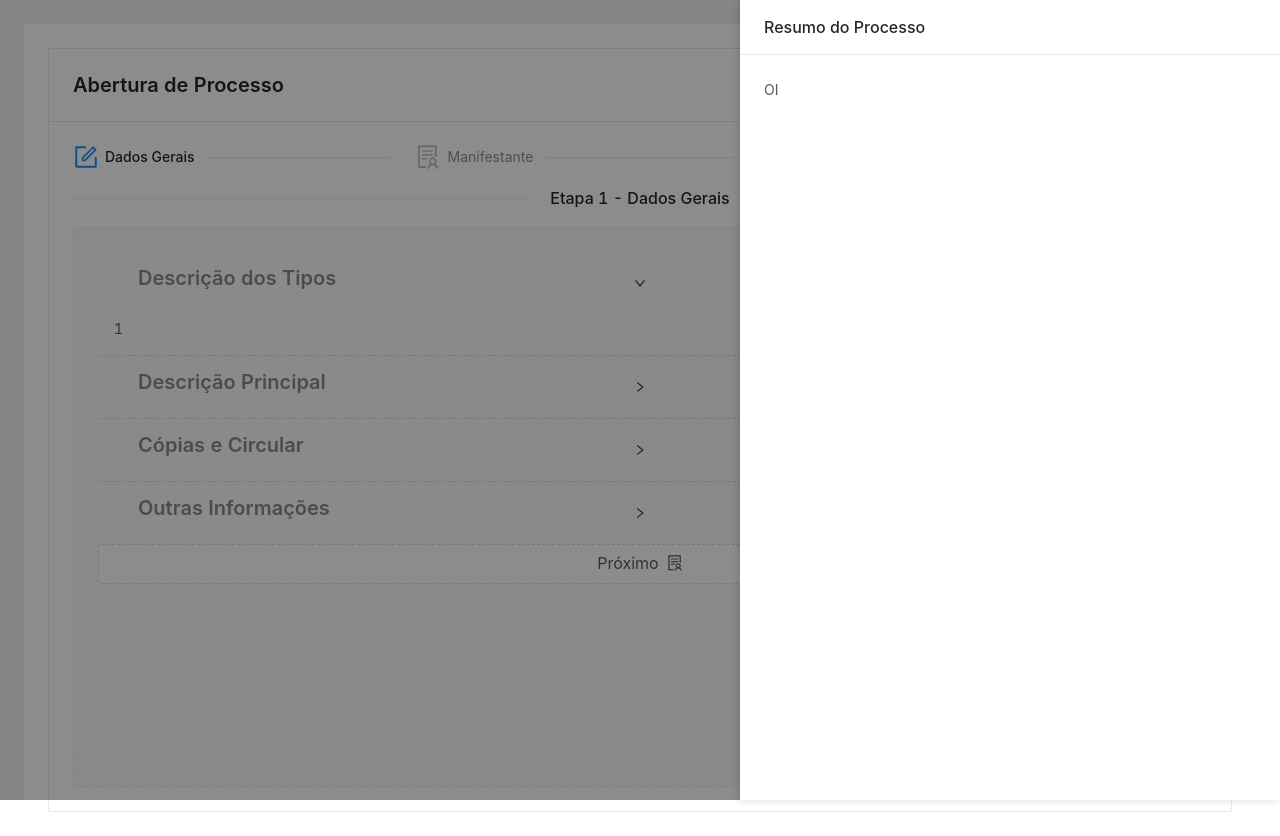
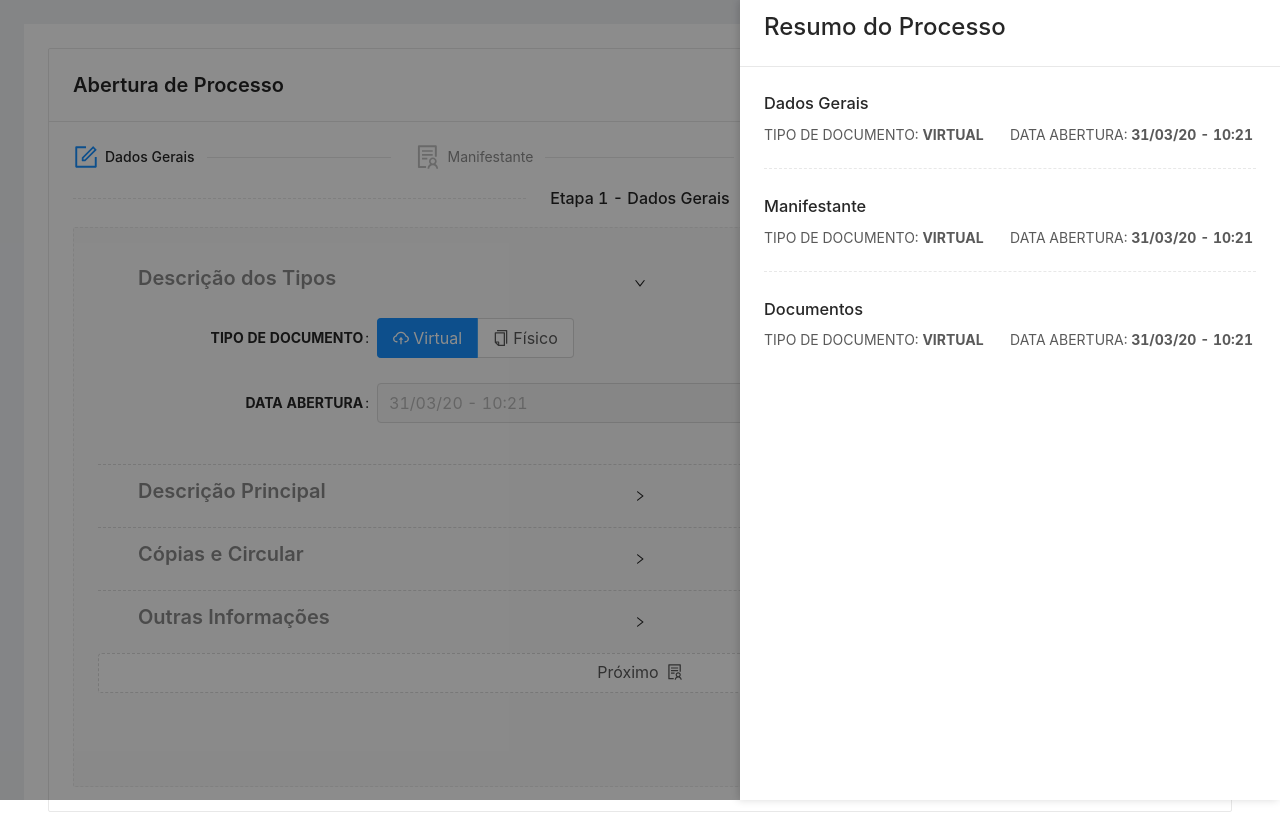
Before and after one commit to igortice/spu-react, a React (Create React App) app: page /processo/abertura in a window 1280 px wide. Both pictures are taken after a click on the button "visualizar resumo". Built offline with nearby package versions, Linux system fonts and the light colour scheme.

Commit message:
better with redux

```diff
--- a/src/components/processo/abertura/EtapaForm/EtapaForm1/index.js
+++ b/src/components/processo/abertura/EtapaForm/EtapaForm1/index.js
@@ -1,13 +1,50 @@
-import { Button, Collapse, Divider, Typography } from 'antd';
+import { Button, Collapse, Form, Input, Radio, Typography } from 'antd';
+import {
+  CalendarOutlined,
+  CloudUploadOutlined,
+  CopyOutlined,
+  SolutionOutlined,
+} from '@ant-design/icons';
+import { useDispatch, useSelector } from 'react-redux';
 
+import { AberturaProcessoActions } from '~/store/ducks/aberturaProcessoDuck';
 import React from 'react';
-import { SolutionOutlined } from '@ant-design/icons';
 
 const { Title, Text } = Typography;
 
 export default () => {
+  const formDadosGerais = useSelector(
+    (state) => state.aberturaProcesso.form.dadosGerais
+  );
+  const dispatch = useDispatch();
+
+  const [form] = Form.useForm();
+
+  const onFinish = (values) => {
+    console.log('Success:', values);
+  };
+
+  const onFinishFailed = (errorInfo) => {
+    console.log('Failed:', errorInfo);
+  };
+
+  const onValuesChange = (values) => {
+    dispatch(AberturaProcessoActions.changeFormDadosGerais(values));
+  };
+
   return (
     <>
+      <Form
+        labelCol={{ span: 6 }}
+        wrapperCol={{ span: 12 }}
+        form={form}
+        name="etapa-dados-gerais"
+        size="large"
+        initialValues={formDadosGerais}
+        onFinish={onFinish}
+        onFinishFailed={onFinishFailed}
+        onValuesChange={onValuesChange}
+      >
         <Collapse
           defaultActiveKey={['1']}
           expandIconPosition="right"
@@ -22,7 +59,26 @@ export default () => {
             }
             key="1"
           >
-          1
+            <Form.Item
+              name="tipoVirtual"
+              label={<strong>TIPO DE DOCUMENTO</strong>}
+            >
+              <Radio.Group buttonStyle="solid">
+                <Radio.Button value={true}>
+                  <CloudUploadOutlined /> Virtual
+                </Radio.Button>
+                <Radio.Button value={false}>
+                  <CopyOutlined /> Físico
+                </Radio.Button>
+              </Radio.Group>
+            </Form.Item>
+
+            <Form.Item
+              name="dataAbertura"
+              label={<strong>DATA ABERTURA</strong>}
+            >
+              <Input addonAfter={<CalendarOutlined />} disabled />
+            </Form.Item>
           </Collapse.Panel>
           <Collapse.Panel
             header={
@@ -58,6 +114,7 @@ export default () => {
         <Button type="dashed" size="large" disabled={false} block>
           Próximo <SolutionOutlined />
         </Button>
+      </Form>
     </>
   );
 };
--- a/src/components/processo/abertura/EtapaForm/index.js
+++ b/src/components/processo/abertura/EtapaForm/index.js
@@ -13,6 +13,7 @@ export default ({ currentEtapa }) => {
         <Tabs
           type="card"
           activeKey={`${currentEtapa + 1}`}
+          defaultActiveKey={['1', '2']}
           tabBarStyle={{ display: 'none' }}
         >
           <Tabs.TabPane tab="1" key="1">
--- a/src/components/processo/abertura/Resumo.js
+++ b/src/components/processo/abertura/Resumo.js
@@ -1,17 +1,60 @@
-import { Drawer } from 'antd';
+import { Col, Divider, Drawer, Row } from 'antd';
+
 import React from 'react';
+import { useSelector } from 'react-redux';
 
-export default ({ showResumo, handleShowResumo }) => (
+export default ({ showResumo, handleShowResumo }) => {
+  const { form } = useSelector((state) => state.aberturaProcesso);
+
+  return (
     <>
       <Drawer
-      title="Resumo do Processo"
+        title={<h2>Resumo do Processo</h2>}
         width={540}
         placement="right"
         closable={false}
         visible={showResumo}
         onClose={() => handleShowResumo(false)}
       >
-      OI
+        <h3>Dados Gerais</h3>
+        <Row>
+          <Col span={12}>
+            TIPO DE DOCUMENTO:{' '}
+            <strong>
+              {form.dadosGerais.tipoVirtual ? 'VIRTUAL' : 'FÍSICO'}
+            </strong>
+          </Col>
+          <Col span={12}>
+            DATA ABERTURA: <strong>{form.dadosGerais.dataAbertura}</strong>
+          </Col>
+        </Row>
+        <Divider dashed />
+        <h3>Manifestante</h3>
+        <Row>
+          <Col span={12}>
+            TIPO DE DOCUMENTO:{' '}
+            <strong>
+              {form.dadosGerais.tipoVirtual ? 'VIRTUAL' : 'FÍSICO'}
+            </strong>
+          </Col>
+          <Col span={12}>
+            DATA ABERTURA: <strong>{form.dadosGerais.dataAbertura}</strong>
+          </Col>
+        </Row>
+        <Divider dashed />
+        <h3>Documentos</h3>
+        <Row>
+          <Col span={12}>
+            TIPO DE DOCUMENTO:{' '}
+            <strong>
+              {form.dadosGerais.tipoVirtual ? 'VIRTUAL' : 'FÍSICO'}
+            </strong>
+          </Col>
+          <Col span={12}>
+            DATA ABERTURA: <strong>{form.dadosGerais.dataAbertura}</strong>
+          </Col>
+        </Row>
       </Drawer>
     </>
   );
+};
--- a/src/store/ducks/aberturaProcessoDuck.js
+++ b/src/store/ducks/aberturaProcessoDuck.js
@@ -1,13 +1,26 @@
+import moment from 'moment';
 export const Types = {
-  LOADING: 'LOADING'
+  LOADING: 'LOADING',
+  CHANGE_FORM_DADOS_GERAIS: 'CHANGE_FORM_DADOS_GERAIS',
 };
 
 const initialState = {
-  loading: false
+  form: {
+    dadosGerais: {
+      tipoVirtual: true,
+      dataAbertura: moment().format('DD/MM/YY - h:mm'),
+    },
+  },
+  loading: false,
 };
 
 export default (state = initialState, { type, payload }) => {
   switch (type) {
+    case Types.CHANGE_FORM_DADOS_GERAIS:
+      state.form.dadosGerais = { ...state.form.dadosGerais, ...payload };
+
+      return state;
+
     case Types.LOADING:
       return { ...state, loading: payload };
 
@@ -16,6 +29,10 @@ export default (state = initialState, { type, payload }) => {
   }
 };
 
-export const SideBarActions = {
-  loading: bool => dispatch => dispatch({ type: Types.LOADING, payload: bool })
+export const AberturaProcessoActions = {
+  loading: (bool) => (dispatch) =>
+    dispatch({ type: Types.LOADING, payload: bool }),
+
+  changeFormDadosGerais: (values) => (dispatch) =>
+    dispatch({ type: Types.CHANGE_FORM_DADOS_GERAIS, payload: values }),
 };
```
Lines whose indentation alone changed are shown as unchanged.
